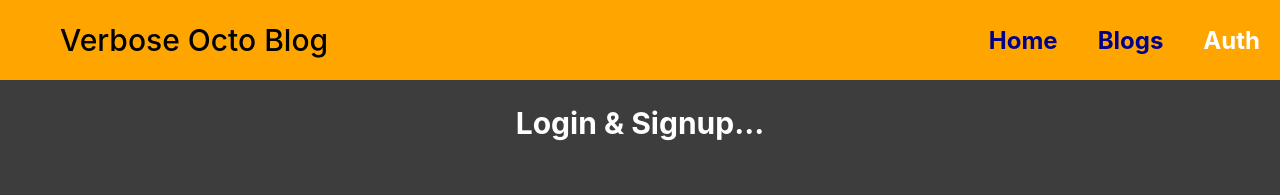
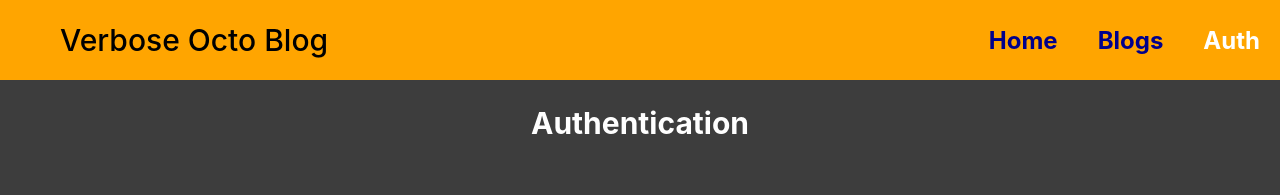
Before and after one commit to erkjbro/blogger, a React (Create React App) app in the folder frontend/: page /auth in a window 1280 px wide. Shown: the top 195 px of the page. Built offline with nearby package versions, Linux system fonts and the light colour scheme.

Commit message:
setting document titles

```diff
--- a/frontend/src/blog/pages/Blogs.js
+++ b/frontend/src/blog/pages/Blogs.js
@@ -9,6 +9,8 @@ const Blogs = () => {
   const [blogs, setBlogs] = useState([]);
   const [isLoading, setIsLoading] = useState(true);
   const [error, setError] = useState();
+
+  useEffect(() => document.title = 'Blogs | VOB', []);
 
   useEffect(() => {
     (async () => {
--- a/frontend/src/user/pages/Auth.js
+++ b/frontend/src/user/pages/Auth.js
@@ -1,8 +1,13 @@
+import { useEffect } from 'react';
 
-const Auth = () => (
-  <div>
-    <h2>Login &amp; Signup...</h2>
-  </div>
-);
+const Auth = () => {
+  useEffect(() => document.title = "Authentication | VOB", []);
+
+  return (
+    <div>
+      <h2>Authentication</h2>
+    </div>
+  );
+};
 
 export default Auth;
--- a/frontend/src/user/pages/Profile.js
+++ b/frontend/src/user/pages/Profile.js
@@ -1,8 +1,13 @@
+import { useEffect } from 'react';
 
-const Profile = (props) => (
-  <div>
-    <h2>User profile page.</h2>
-  </div>
-);
+const Profile = () => {
+  useEffect(() => document.title = 'Profile | VOB', []);
+
+  return (
+    <div>
+      <h2>User Profile</h2>
+    </div>
+  );
+}
 
 export default Profile;
```
